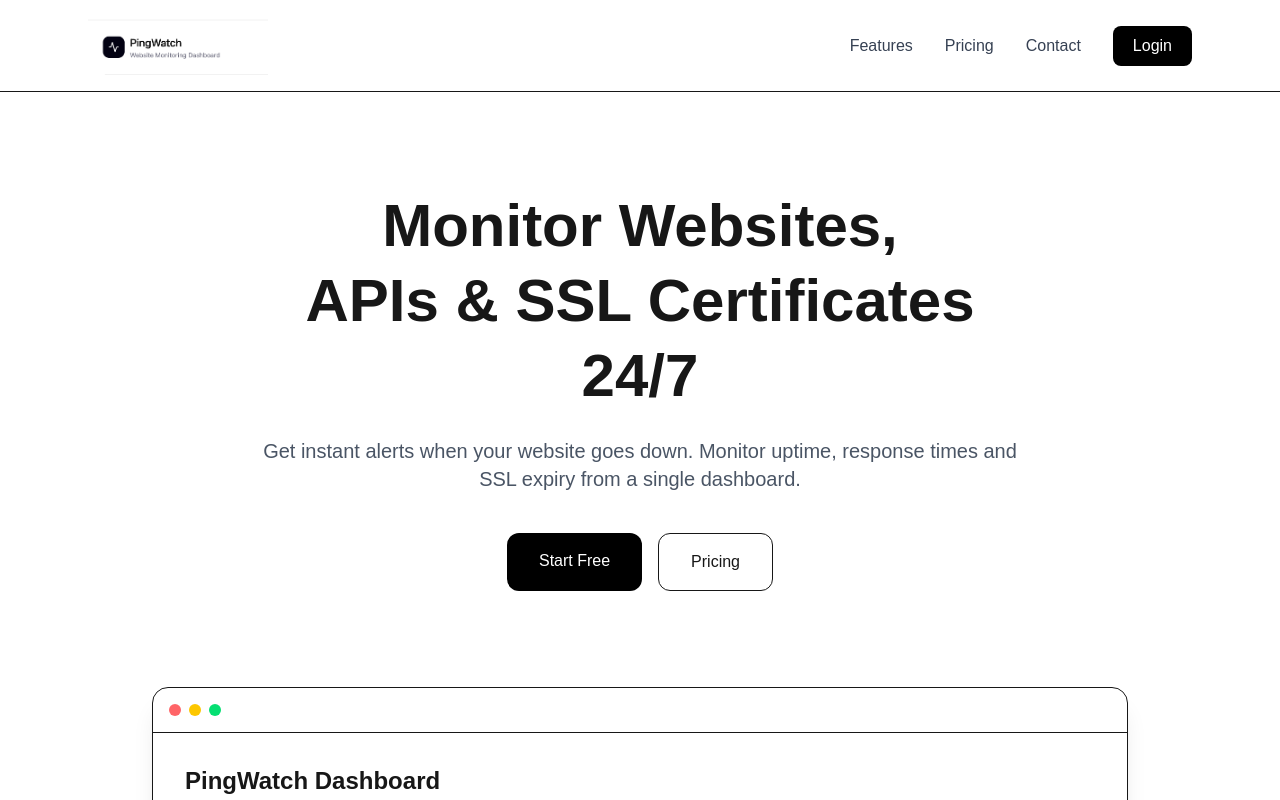
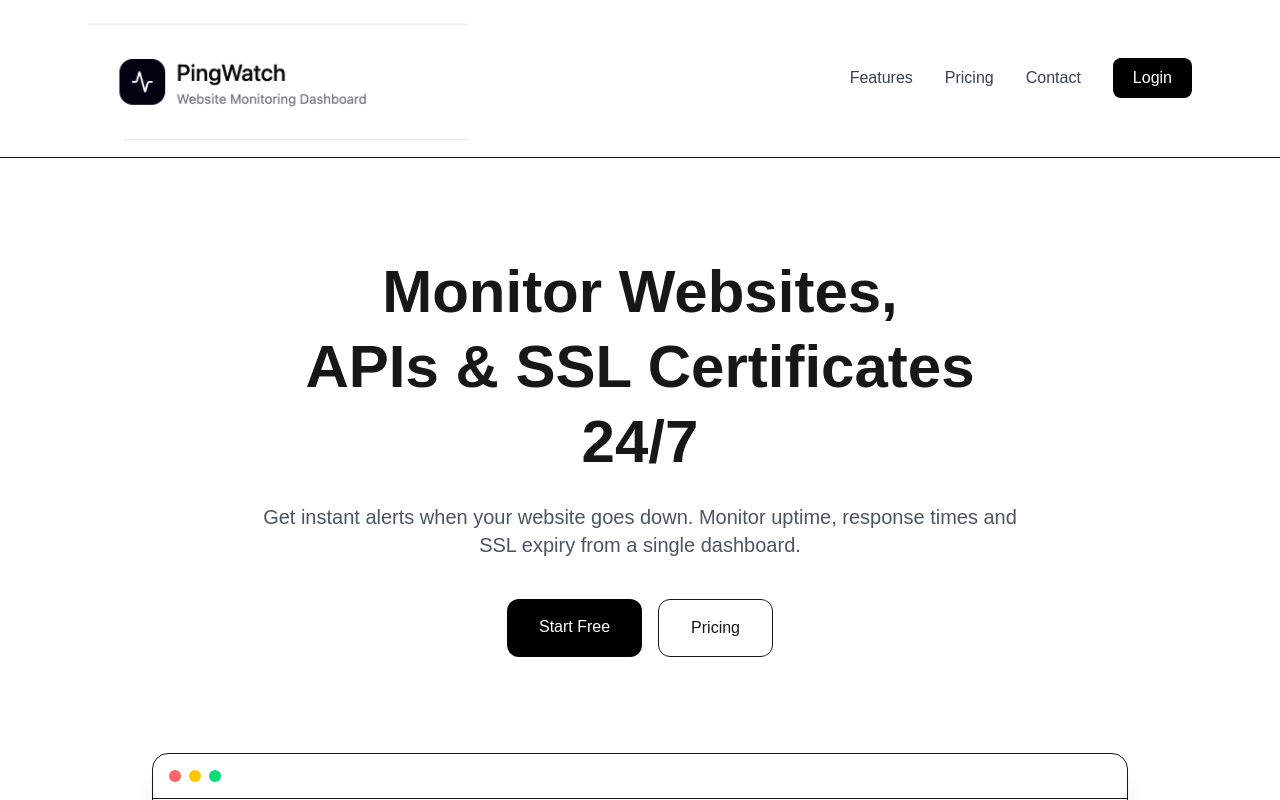
Before and after one commit to fazelshah/pingwatch, a Next.js app: page / in a window 1280 px wide. Shown: the top 800 px of the page. Built offline with nearby package versions, Linux system fonts and the light colour scheme.

Commit message:
fixed ricing issue

```diff
--- a/components/Navbar.tsx
+++ b/components/Navbar.tsx
@@ -11,8 +11,8 @@
           <Image
             src="/logo.png"
             alt="PingWatch"
-            width={180}
-            height={55}
+            width={380}
+            height={185}
             priority
           />
         </Link>
```
